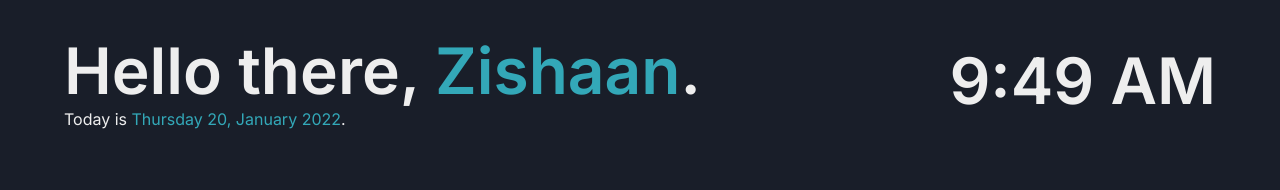
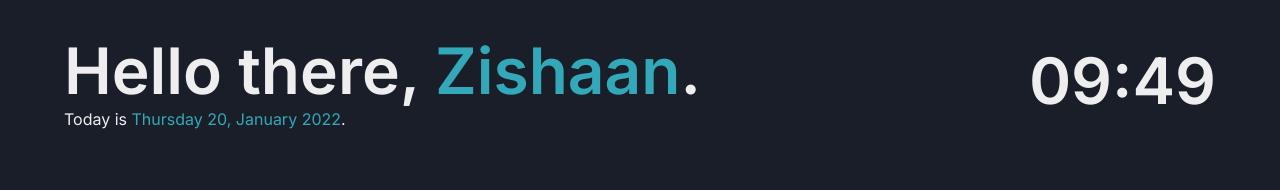
Before and after one commit to Z-8Bit/oceanbliss, a plain HTML site: page index.html in a window 1280 px wide. Shown: the top 190 px of the page. Drawn offline with nearby package versions, Linux system fonts and the light colour scheme.

Commit message:
dickthunder

```diff
--- a/app.js
+++ b/app.js
@@ -95,9 +95,7 @@ const updateDate = () => {
   let currentYear = completeDate.getFullYear();
 
   // Update the Time
-  currentTime.innerHTML = `${
-    currentHour % 12 == 0 ? "12" : currentHour % 12
-  }:${currentMinute} ${currentHour > 11 ? "PM" : "AM"}`;
+  currentTime.innerHTML = `${currentHour}:${currentMinute}`;
 
   // Update the Date
   currentDate.innerHTML = `${DAYS[currentDay]} ${currentNumber}, ${MONTHS[currentMonth]} ${currentYear}`;
--- a/index.html
+++ b/index.html
@@ -21,7 +21,7 @@
   <body>
     <header class="header">
       <div>
-        <h1>Hello there, <span id="userName">John Doe</span>.</h1>
+        <h1>Hello there, <span id="userName">Zishaan</span>.</h1>
         <p>Today is <span id="currentDate">Monday 1, January 2000</span>.</p>
       </div>
       <p id="currentTime">00:00 PM</p>
```
